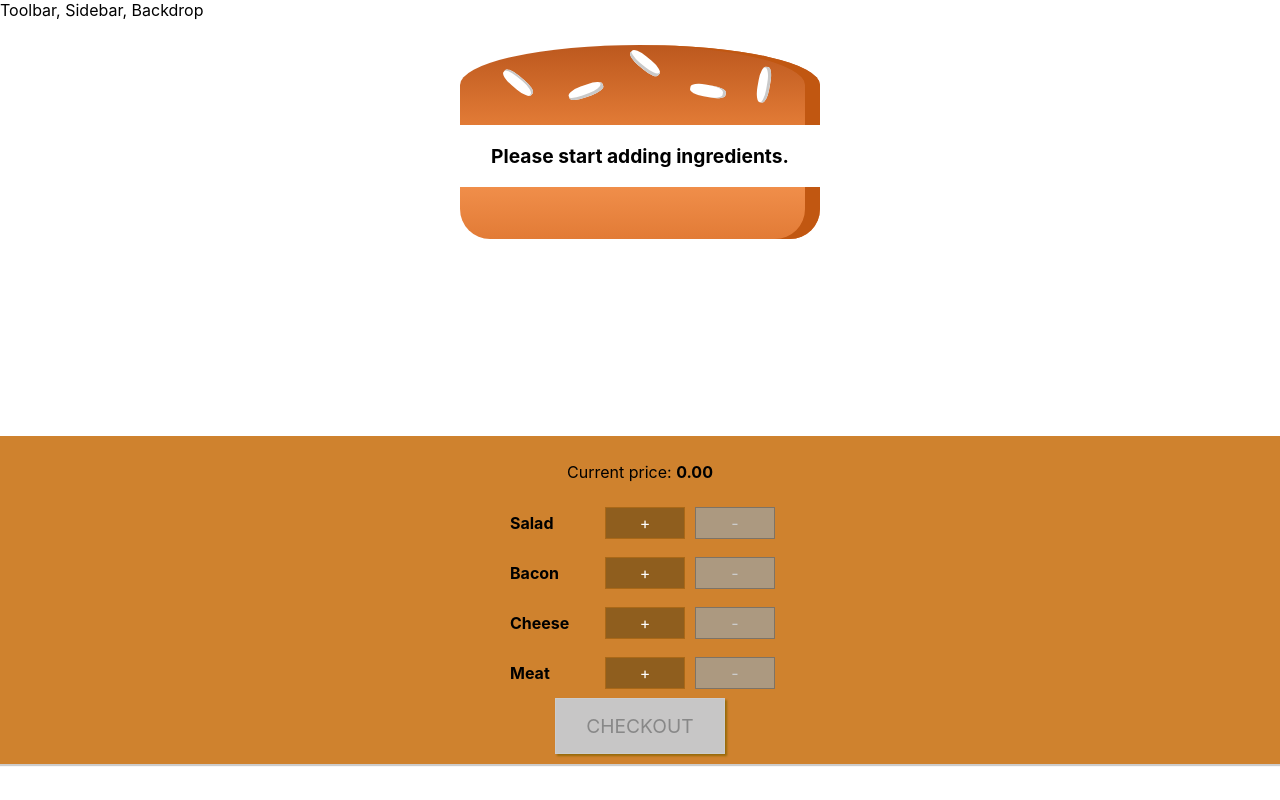
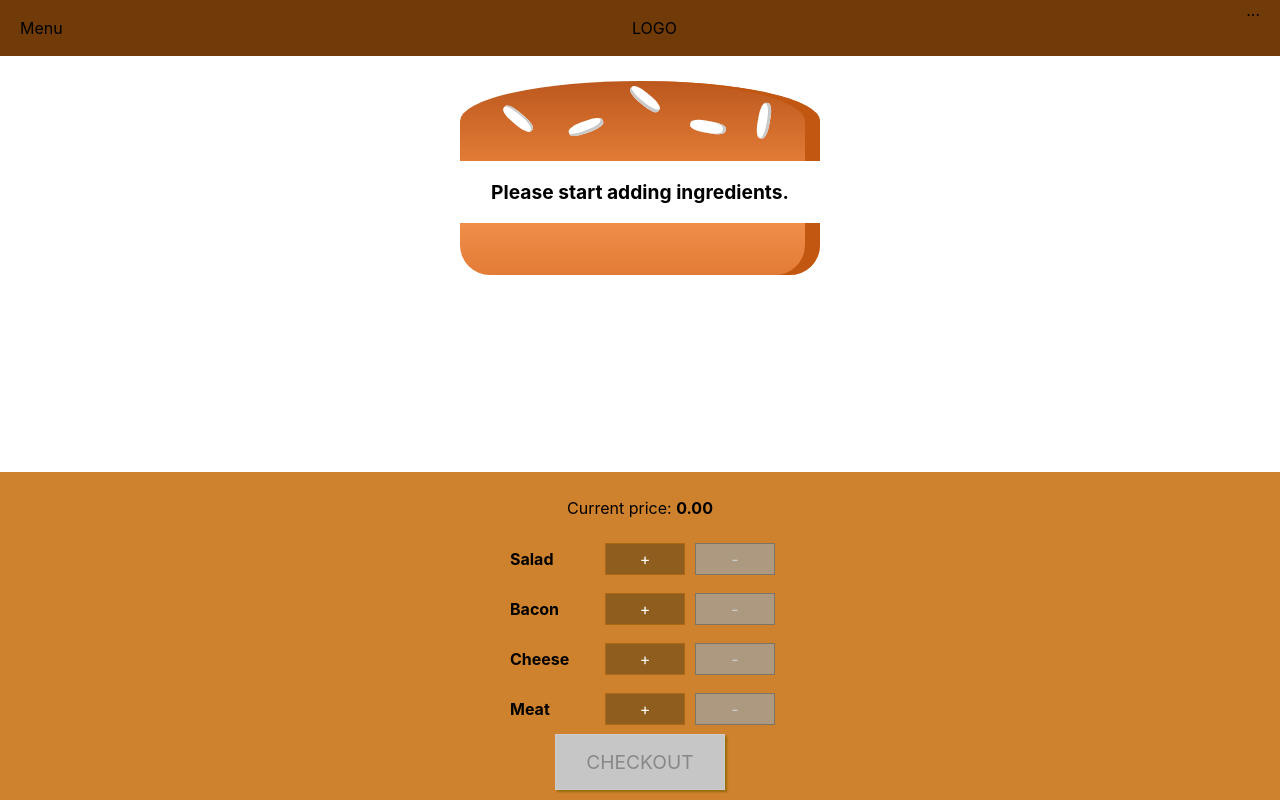
Before and after one commit to gonzaloamadio/burger-builder, a React (Create React App) app: page / in a window 1280 px wide. Built offline with nearby package versions, Linux system fonts and the light colour scheme.

Commit message:
Add a basic toolbar, wihout functionality

```diff
--- a/src/components/Layout/Layout.js
+++ b/src/components/Layout/Layout.js
@@ -1,9 +1,10 @@
 import React from 'react'
 import classes from './Layout.module.css'
+import Toolbar from '../Navigation/Toolbar/Toolbar'
 
 const layout = (props) => (
     <React.Fragment>
-        <div>Toolbar, Sidebar, Backdrop</div>
+        <Toolbar />
         <main className={classes.Content}>
             {props.children}
         </main>
--- a/src/components/Layout/Layout.module.css
+++ b/src/components/Layout/Layout.module.css
@@ -1,4 +1,4 @@
 .Content {
-    margin-top: 16px;
-    margin-bottom: 16px;
+    /* 16px + 56 of toolbar */
+    margin-top: 72px;
 }
--- /dev/null
+++ b/src/components/Navigation/Toolbar/Toolbar.js
@@ -0,0 +1,14 @@
+import React from 'react'
+import classes from './Toolbar.module.css'
+
+const Toolbar = (props) => (
+    <header className={classes.Toolbar}>
+        <div>Menu</div>
+        <div>LOGO</div>
+        <nav>
+            ...
+        </nav>
+    </header>
+)
+
+export default Toolbar
--- /dev/null
+++ b/src/components/Navigation/Toolbar/Toolbar.module.css
@@ -0,0 +1,23 @@
+/* Mobile First toolbar */
+
+.Toolbar {
+    width: 100%;
+    height: 56px;
+    position: fixed;
+    top: 0;
+    left: 0;
+    background-color: #703B09;
+    /* display elems in flex, let always some space inbetween, centered, 20px padding on left and right */
+    display: flex;
+    justify-content: space-between;
+    align-items: center;
+    padding: 0 20px;
+    /* toolbar is sized correctly, even with padding */
+    box-sizing: border-box;
+    /* index less than backdrop */
+    z-index: 90;
+}
+
+.Toolbar nav {
+    height: 100%;
+}
```
